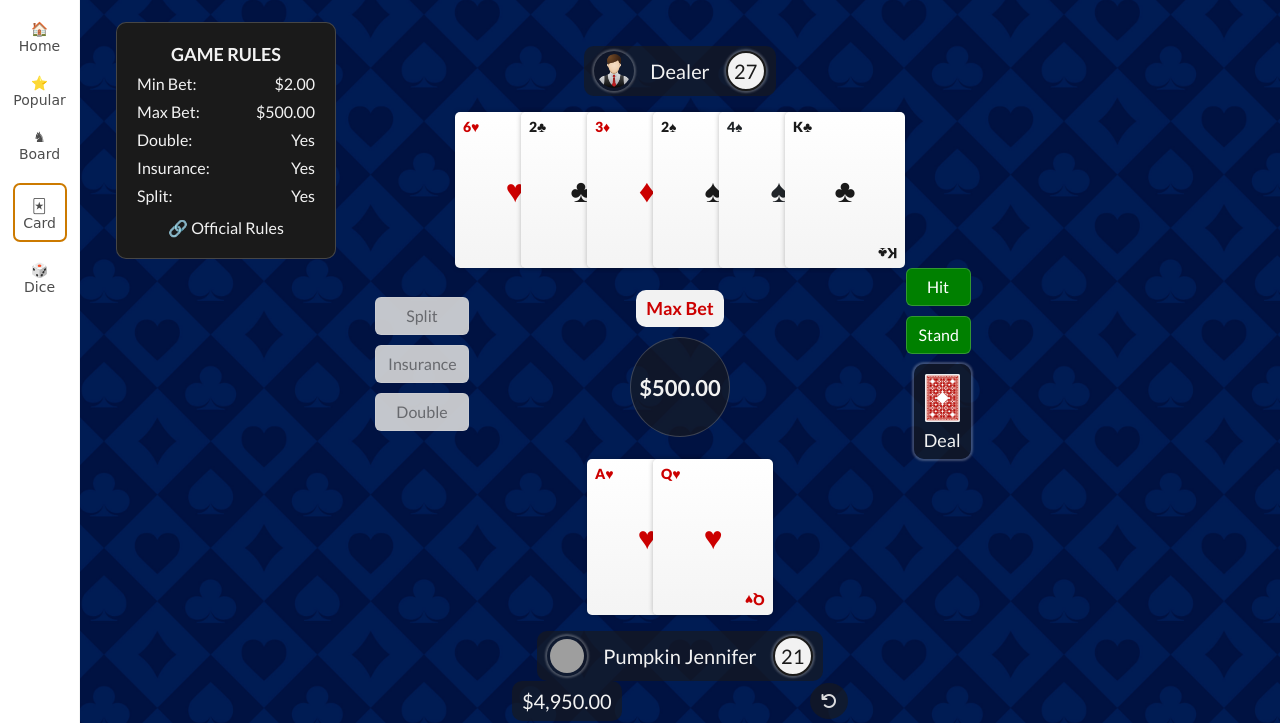
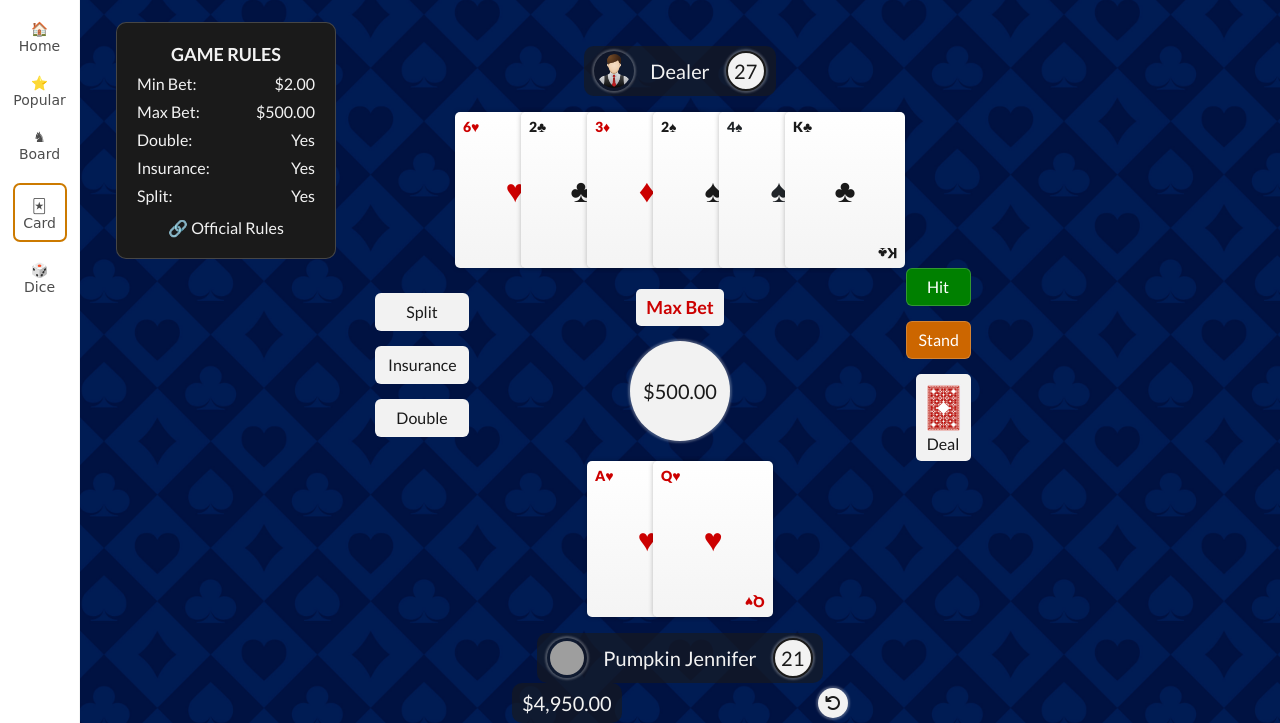
Before and after one commit to jghollis/blackjack-ui, a plain HTML site: page all_content.html in a window 1280 px wide. Shown: the part 77-800 px from the top of the page. Drawn offline with nearby package versions, Linux system fonts and the light colour scheme; grey boxes are pictures that could not be loaded; a web font is replaced by a local one.

Commit message:
Full update: sync latest UI and files

```diff
--- a/all_content.html
+++ b/all_content.html
@@ -215,9 +215,9 @@
                     <!-- LEFT -->
                     <div class="action-col action-col--left">
                         <div class="stack">
-                            <button class="btn btn-outline-secondary" disabled>Split</button>
-                            <button class="btn btn-outline-secondary" disabled>Insurance</button>
-                            <button class="btn btn-outline-secondary" disabled>Double</button>
+                            <button class="btn btn-outline-secondary">Split</button>
+                            <button class="btn btn-outline-secondary">Insurance</button>
+                            <button class="btn btn-outline-secondary">Double</button>
                         </div>
                     </div>
 
@@ -225,7 +225,7 @@
                     <div class="action-col action-col--center">
                         <div class="place-bet stack align-center">
 
-                            <span class="bet-white-text" style="color: #cc0000; font-weight: bold; background-color: #f2f2f2; padding: 5px 10px; border-radius: 10px;">Max Bet</span>
+                            <span class="bet-white-text" style="color: #cc0000; font-weight: bold; background-color: #f2f2f2; padding: 5px 10px; border-radius: 5px;">Max Bet</span>
 
                             <div class="place-bet__circle" id="bjPlaceBetCircle" title="Place Bet"><span class="bet-amount">$500.00</span></div>
                         </div>
@@ -235,11 +235,11 @@
                     <div class="action-col action-col--right">
                         <div class="stack align-end">
                             <button class="btn btn-primary green" aria-label="Hit">Hit</button>
-                            <button class="btn btn-primary green" aria-label="Stand">Stand</button>
+                            <button class="btn btn-primary orange" aria-label="Stand">Stand</button>
 
-                            <button onclick="window.location.href='index.html'"  class="name-bubble stack align-center" aria-label="Deal" style="gap: 5px; border: none !important; box-shadow: var(--circle-shadow)">
+                            <button onclick="window.location.href='index.html'"  class="name-bubble deal stack align-center" aria-label="Deal">
                                 <img class="deal-card" src="assets/img/deal-card.png" alt="Deck of Cards - Deal" />
-                                <div class="bet-white-text">Deal</div>
+                                <div>Deal</div>
                             </button>
                         </div>
                     </div>
@@ -280,8 +280,8 @@
         <span class="user-text">$4,950.00</span>
       </div>
 
-      <div class="name-bubble" style="border-radius:100%; box-shadow: none;">
-        <button style="cursor: not-allowed; opacity: .9;" class="btn undo" title="Undo" aria-label="Undo Bet">
+      <div class="name-bubble undo-bet">
+        <button class="btn undo" title="Undo" aria-label="Undo Bet">
           <i class="fa fa-undo"></i>
         </button>
       </div>
--- a/css/styles.css
+++ b/css/styles.css
@@ -309,6 +309,11 @@ img.dealer-img {
         justify-content: center;
         align-items: center;
     }
+}
+
+.name-bubble.undo-bet {
+    background-color: transparent;
+    padding: 0px;
 }
 
 
@@ -752,7 +757,20 @@ img.dealer-img {
 
 button.btn.undo {
     color: #f2f2f2;
-    padding: 0px;
+    border: none !important;
+    border-radius: 1005;
+    width: 30px;
+    height: 30px;
+    background: #f2f2f2;
+    color: #1a1a1a;
+    border-radius: 50%;
+    font-weight: 500;
+    font-size: 16px;
+    font-family: "Lato",sans-serif;
+    display: flex;
+    justify-content: center;
+    align-items: center;
+    box-shadow: var(--circle-shadow);
 }
 
 img.deal-card {
@@ -761,6 +779,27 @@ img.deal-card {
     margin-top: 5px;
 }
 
+
+button.name-bubble.deal {
+    gap: 0px;
+    border: none !important;
+    /* box-shadow: var(--circle-shadow); */
+    background-color: #f2f2f2;
+    color: #1a1a1a;
+    border-radius: 5px;
+    font-size: 16px;
+}
+
+button.name-bubble.new-game {
+    border: none !important;
+    background-color: #f2f2f2;
+    color: #1a1a1a;
+    border-radius: 5px;
+    font-size: 16px;
+    margin-top: 75px;
+    margin-right:20px;
+    width: 100px;
+}
 
 /* Popover content tweak */
 .rules-pop {
@@ -871,8 +910,8 @@ button.btn.btn-primary.green {
     }
 }
 
-button.btn.btn-primary.black {
-    background-color: #1a1a1a;
+button.btn.btn-primary.orange {
+    background-color: #CC6600;
 }
 
 
@@ -884,6 +923,8 @@ button.btn.btn-primary.black {
     font-size: 16px;
     width: 94px;
     border-color: rgba(242, 242, 242, 0.2) !important;
+    background-color: #f2f2f2;
+    color: #1a1a1a;
 }
 
 /* Replace Bootstrap's default .btn-close image with a CSS '×' icon */
@@ -1109,23 +1150,22 @@ button.btn.btn-primary.black {
 .place-bet__circle {
     position: relative;
     border-color: #f2f2f2;
-    color: #1a1a1a;
     font-family: "Lato", sans-serif;
     width: 100px;
     height: 100px;
-    background: rgba(26,26,26,.60);
+    background: #f2f2f2;
     border-radius: 50%;
     display: flex;
     align-items: center;
     justify-content: center;
-    border: var(--light-border);
+    box-shadow: var(--circle-shadow);
 }
 
 
 .place-bet__circle .bet-amount {
-    color: #f2f2f2;
-    font-size: 22px;
-    font-weight: 700;
+    color: #1a1a1a;
+    font-size: 20px;
+    font-weight: 500;
     position: absolute;
     top: 50%;
     left: 50%;
@@ -1185,9 +1225,15 @@ button.btn.btn-primary.black {
 .hand-row > .card:nth-child(8) { z-index: 8; }
 
 
-.action-col{ min-width: 0; }
+.action-col{
+    min-width: 0;
+}
 
-.stack{ display: flex; flex-direction: column; gap: 10px; }
+.stack{
+    display: flex;
+    flex-direction: column;
+    gap: 15px;
+}
 
 
 /* ================= FIX MOBILE + DESKTOP VERTICAL SPACING ================== */
@@ -1300,7 +1346,7 @@ button.btn.btn-primary.black {
     width: max-content;
     display: flex;
     flex-direction: column;
-    gap: 12px;
+    gap: 16px;
     margin-inline: auto;
 }
 
```
Also changed, not shown: dealt_won.html (+10 -10 lines), index.html (+5 -5 lines), new_game.html (+5 -5 lines).
